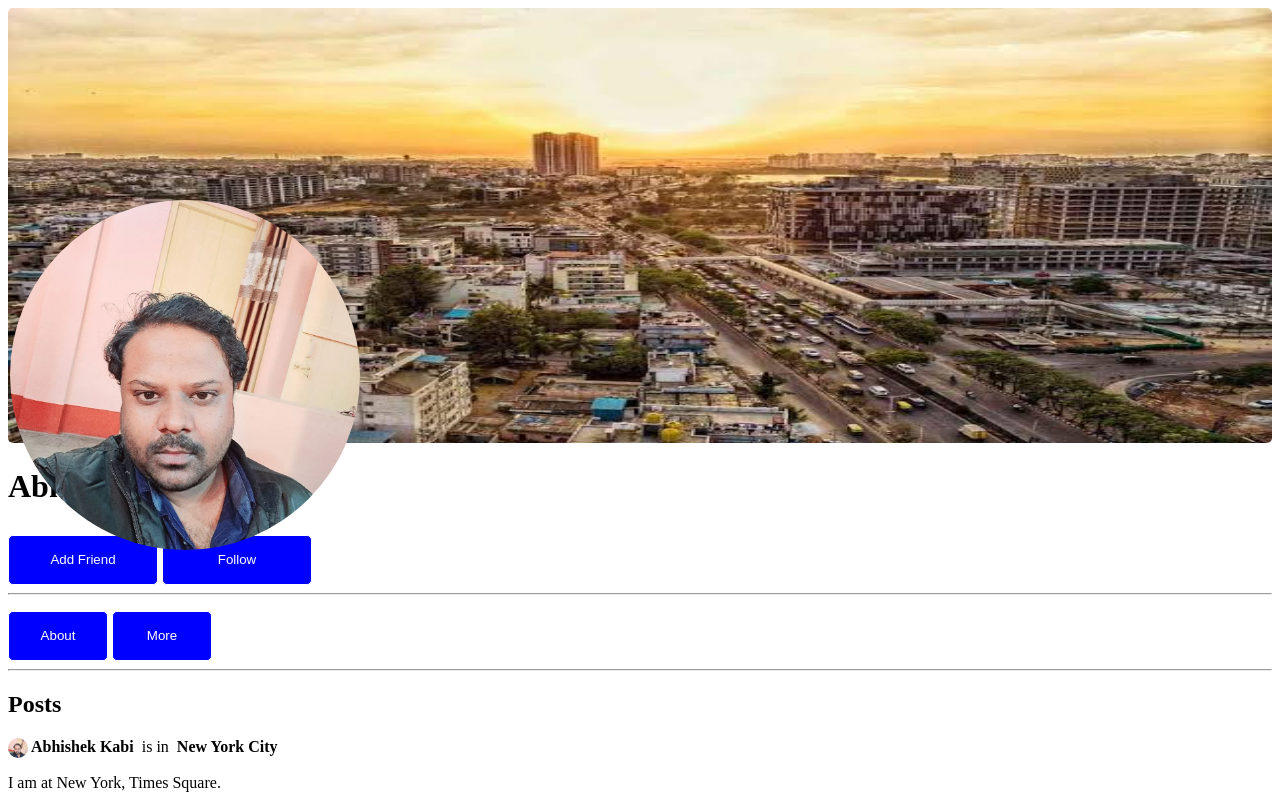
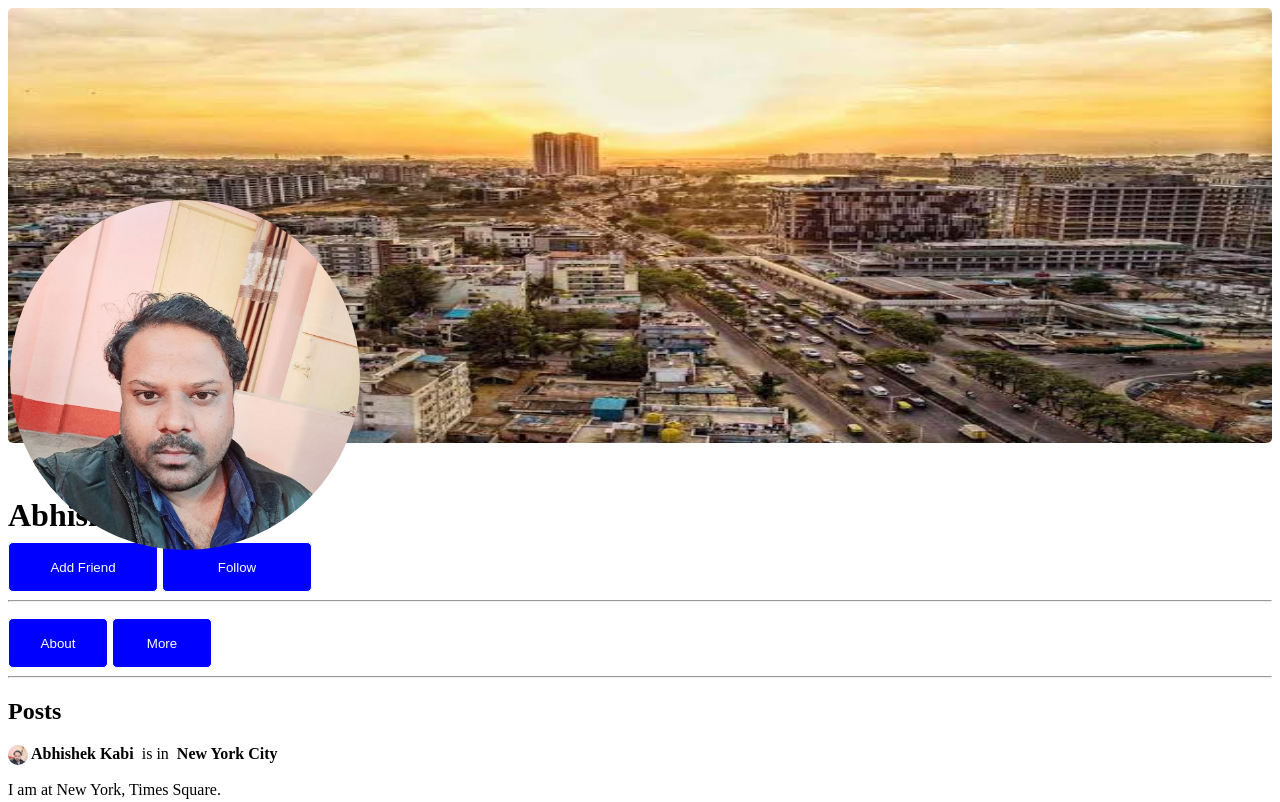
Before and after one commit to abhishekk119/Fb, a plain HTML site: page untitled.html in a window 1280 px wide. Shown: the top 802 px of the page. Drawn offline with Linux system fonts and the light colour scheme.

Commit message:
Update untitled.html

```diff
--- a/untitled.html
+++ b/untitled.html
@@ -78,6 +78,10 @@ a {
 	color: gray;
 	display: flex;
 	}
+
+h1 {
+	margin: 50px 0 0 0;
+}
 
 
   </style>
```
